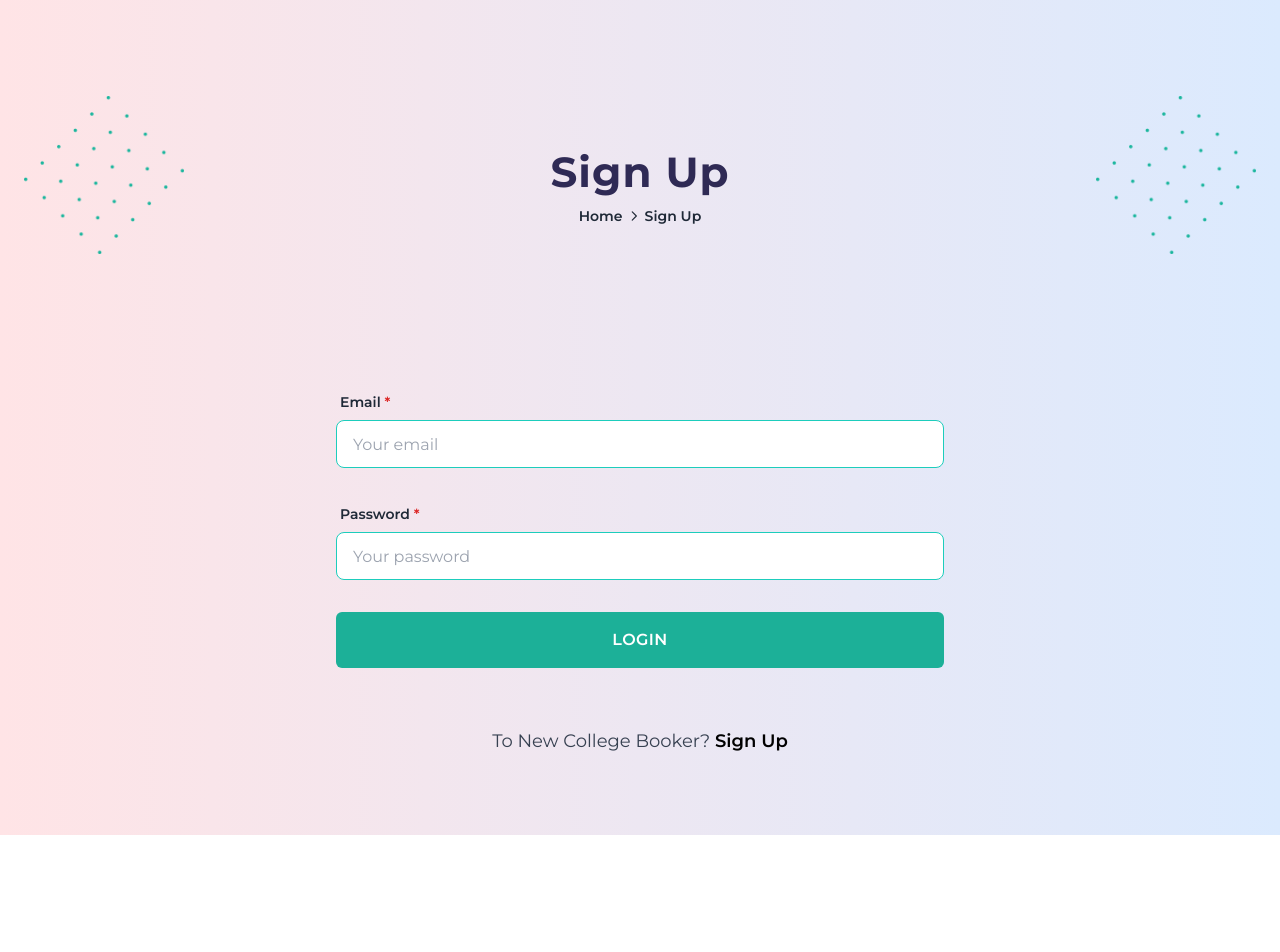
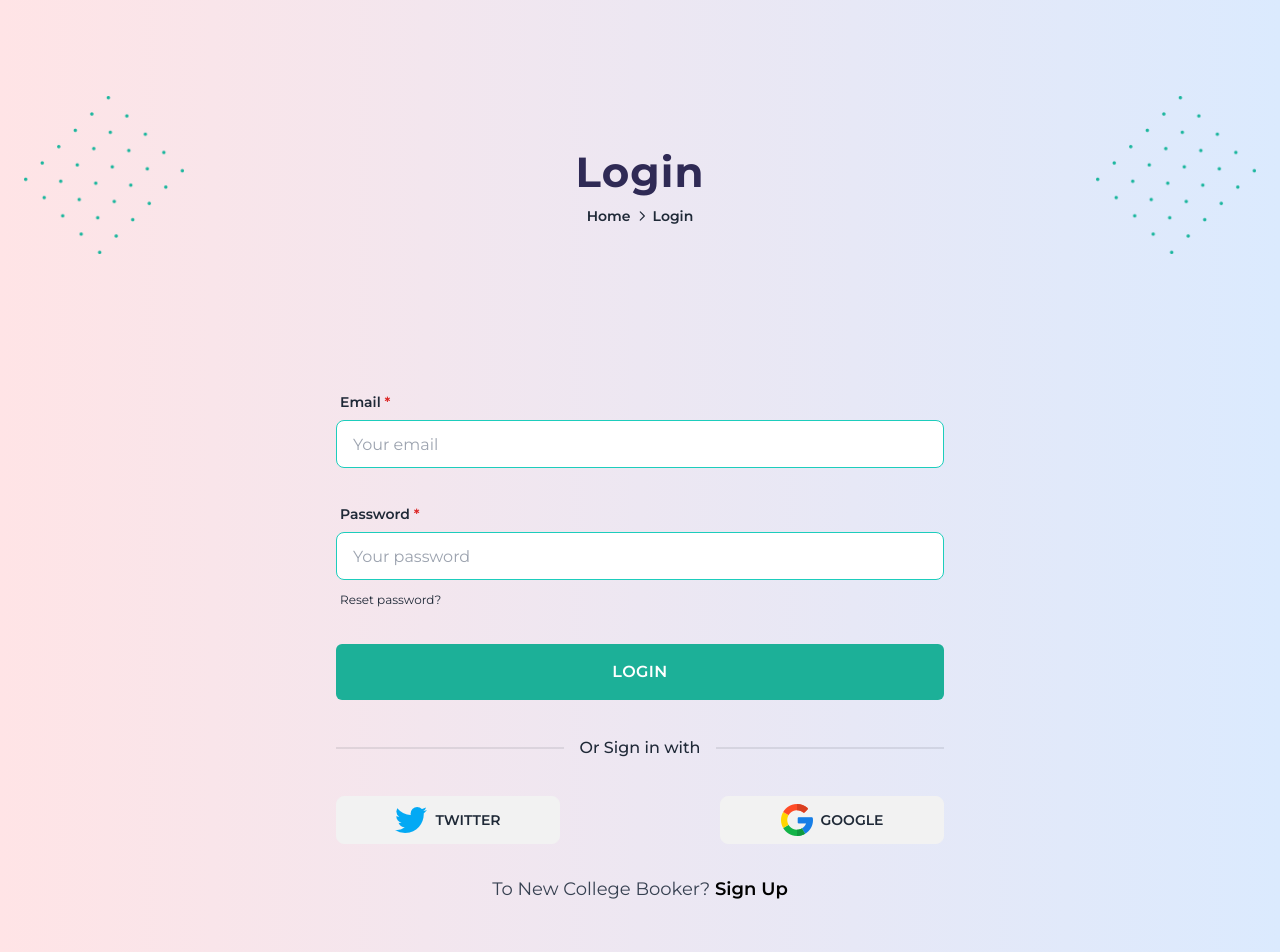
Before and after one commit to atikur-24/college-booker-client, a React (Vite) app: page /login in a window 1280 px wide. Shown: the top 952 px of the page. Before the commit the page ends 835 px from the top, so only its background shows below. Built offline with nearby package versions, Linux system fonts and the light colour scheme; no server answers.

Commit message:
implement firebase authentication for sign up and login

```diff
--- /dev/null
+++ b/src/components/Spinner.jsx
@@ -0,0 +1,9 @@
+const Spinner = () => {
+    return (
+        <div className="flex items-center justify-center my-10">
+            <div className="spinner"></div>
+        </div>
+    );
+};
+
+export default Spinner;
--- a/src/index.css
+++ b/src/index.css
@@ -32,3 +32,21 @@
 .default {
   @apply tracking-wide  hover:text-teal-600 transition-colors duration-200 hover:bg-transparent
 }
+
+.spinner {
+  width: 60px;
+  height: 60px;
+  border-radius: 50%;
+  border: 8px solid #565656;
+  border-top-color: #1cb098;
+  animation: spin 0.6s linear infinite;
+}
+
+@keyframes spin {
+  0% {
+    transform: rotate(0);
+  }
+  100% {
+    transform: rotate(360deg);
+  }
+}
--- a/src/login/Login.jsx
+++ b/src/login/Login.jsx
@@ -2,33 +2,105 @@ import { useForm } from "react-hook-form";
 import BannerSection from "../pages/shared/BannerSection";
 import { Link, useLocation, useNavigate } from "react-router-dom";
 import { useAuth } from "../hooks/useAuth";
-import { toast } from "react-hot-toast";
 import { useState } from "react";
+import Swal from "sweetalert2";
+import googleLogo from '../assets/images/signIn/google.png';
+import twitterLogo from '../assets/images/signIn/twitter.png';
 
 const Login = () => {
-    const { login } = useAuth();
+    const { login, googleSignIn, twitterSignIn, forgotPassword } = useAuth();
     const [error, setError] = useState('');
     const location = useLocation();
     const from = location.state?.from?.pathname || '/';
     const navigate = useNavigate();
 
-    const { register, handleSubmit, reset, formState: { errors } } = useForm();
+    const { register, handleSubmit, watch, reset, formState: { errors } } = useForm();
 
     const onSubmit = (data) => {
         setError('');
 
         login(data.email, data.password)
             .then(() => {
+                Swal.fire({
+                    position: 'top-end',
+                    icon: 'success',
+                    title: 'Login successfully',
+                    showConfirmButton: false,
+                    timer: 1500
+                })
                 reset();
                 navigate(from, { replace: true });
-                toast.success('Login successfully!')
             })
             .catch(error => setError(error.message))
     }
 
+    const handleTwitterSignIn = () => {
+        twitterSignIn()
+            .then(() => {
+                Swal.fire({
+                    position: 'top-end',
+                    icon: 'success',
+                    title: 'Login successfully',
+                    showConfirmButton: false,
+                    timer: 1500
+                })
+                reset();
+                navigate(from, { replace: true });
+            })
+            .catch(error => console.log(error))
+    }
+
+    const handleGoogleSignIn = () => {
+        googleSignIn()
+            .then(() => {
+                Swal.fire({
+                    position: 'top-end',
+                    icon: 'success',
+                    title: 'Login successfully',
+                    showConfirmButton: false,
+                    timer: 1500
+                })
+                reset();
+                navigate(from, { replace: true });
+            })
+            .catch(error => console.log(error))
+    }
+
+    // handle forget password
+    const handleForgotPassword = () => {
+        const email = watch("email");
+        if (!email) {
+            return Swal.fire({
+                title: 'Warning!',
+                text: 'Please provide valid email address',
+                icon: 'warning',
+                showConfirmButton: false,
+                timer: 1500
+            })
+        }
+        forgotPassword(email)
+            .then(() => {
+                Swal.fire({
+                    title: 'Password Reset Successfully!',
+                    text: 'Please check your email address',
+                    icon: 'success',
+                    confirmButtonText: 'Ok'
+                })
+            })
+            .catch(error => {
+                Swal.fire({
+                    title: 'Error!',
+                    text: error.message,
+                    icon: 'error',
+                    showConfirmButton: false,
+                    timer: 1500
+                })
+            })
+    }
+
     return (
         <>
-            <BannerSection>Sign Up</BannerSection>
+            <BannerSection>Login</BannerSection>
             <section className="px-6 md:px-24 lg:px-8 pb-12 lg:pb-20 bg-gradient-to-r from-rose-100 to-blue-100">
                 <form onSubmit={handleSubmit(onSubmit)} className="space-y-5 md:space-y-7 lg:w-3/6 mx-auto">
 
@@ -57,6 +129,9 @@ const Login = () => {
                             })}
                             className="input input-bordered input-accent mb-1"
                         />
+                        <label className="label">
+                            <p onClick={handleForgotPassword} className="label-text-alt link link-hover">Reset password?</p>
+                        </label>
                     </div>
                     {errors.password?.type === "required" && (
                         <small className="text-red-600">
@@ -68,12 +143,19 @@ const Login = () => {
                     <div className="form-control">
                         <input type="submit" value="Login" className="my-btn" />
                     </div>
-                    <p className="lg:text-[18px] text-center text-gray-700 pt-4 lg:pt-8">To New College Booker? {" "}
-                        <Link to="/signUp" className="font-semibold">
-                            <span className="text-black">Sign Up</span>
-                        </Link>
-                    </p>
                 </form>
+                <div className="lg:w-3/6 mx-auto">
+                    <div className="divider my-8 md:my-10 font-medium">Or Sign in with</div>
+                    <div className="flex items-center justify-between">
+                        <button onClick={handleTwitterSignIn} className="btn md:w-56"> <img src={twitterLogo} alt="twitter" /> Twitter </button>
+                        <button onClick={handleGoogleSignIn} className="btn md:w-56"> <img src={googleLogo} alt="google" /> Google </button>
+                    </div>
+                </div>
+                <p className="lg:text-[18px] text-center text-gray-700 pt-4 lg:pt-8">To New College Booker? {" "}
+                    <Link to="/signUp" className="font-semibold">
+                        <span className="text-black">Sign Up</span>
+                    </Link>
+                </p>
             </section>
         </>
     );
--- a/src/pages/Home/Home/Home.jsx
+++ b/src/pages/Home/Home/Home.jsx
@@ -1,8 +1,12 @@
+import toast, { Toaster } from 'react-hot-toast';
 
 const Home = () => {
+    const notify = () => toast.success('Here is your toast.');
+
     return (
         <div>
-
+            <button className='my-btn' onClick={notify}>Make me a toast</button>
+            <Toaster />
         </div>
     );
 };
--- a/src/provider/AuthProvider.jsx
+++ b/src/provider/AuthProvider.jsx
@@ -1,10 +1,11 @@
 import { createContext, useEffect, useState } from "react";
-import { GoogleAuthProvider, createUserWithEmailAndPassword, getAuth, onAuthStateChanged, signInWithEmailAndPassword, signInWithPopup, signOut, updateProfile } from "firebase/auth";
+import { GoogleAuthProvider, TwitterAuthProvider, createUserWithEmailAndPassword, getAuth, onAuthStateChanged, sendPasswordResetEmail, signInWithEmailAndPassword, signInWithPopup, signOut, updateProfile } from "firebase/auth";
 import app from "../firebase/firebase.config";
 
 export const AuthContext = createContext();
 const auth = getAuth(app);
 const googleProvider = new GoogleAuthProvider();
+const twitterProvider = new TwitterAuthProvider();
 
 const AuthProvider = ({ children }) => {
     const [user, setUser] = useState(null);
@@ -27,10 +28,19 @@ const AuthProvider = ({ children }) => {
         setLoading(true);
         return signInWithPopup(auth, googleProvider);
     }
+    const twitterSignIn = () => {
+        setLoading(true)
+        return signInWithPopup(auth, twitterProvider)
+    }
 
     const login = (email, password) => {
         setLoading(true);
         return signInWithEmailAndPassword(auth, email, password);
+    }
+
+    const forgotPassword = email => {
+        setLoading(true);
+        return sendPasswordResetEmail(auth, email);
     }
 
     const logout = () => {
@@ -51,7 +61,9 @@ const AuthProvider = ({ children }) => {
 
     const authInfo = {
         login,
+        forgotPassword,
         googleSignIn,
+        twitterSignIn,
         logout,
         updateUserProfile,
         signUp,
--- /dev/null
+++ b/src/routes/PrivateRoute.jsx
@@ -0,0 +1,18 @@
+import { Navigate, useLocation } from "react-router-dom";
+import { useAuth } from "../hooks/useAuth";
+import Spinner from "../components/Spinner";
+
+const PrivateRoute = ({ children }) => {
+    const { user, loading } = useAuth();
+    const location = useLocation();
+
+    if(loading) {
+        return <Spinner />
+    }
+    else if(user) {
+        return children
+    }
+    return <Navigate to='login' state={{ from: location }} replace />
+};
+
+export default PrivateRoute;
```
Also changed, not shown: src/assets/images/signIn/google.png (added), src/assets/images/signIn/twitter.png (added).
